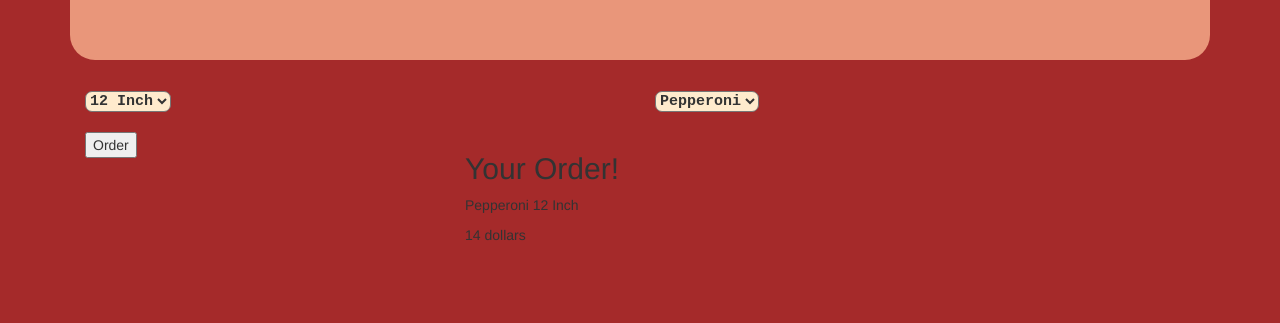
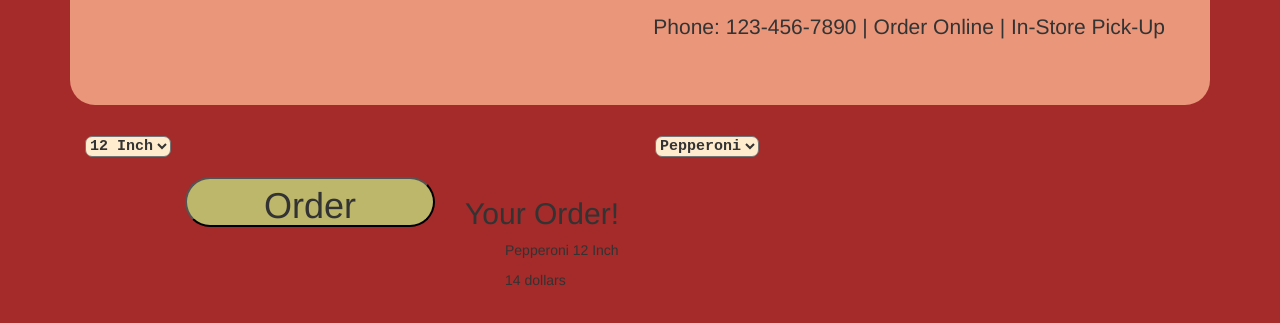
Before and after one commit to BrevinCronk98/Marios-Pizza-Parlor, a plain HTML site: page index.html in a window 1280 px wide. Both pictures are taken after a click on the button "Order". Shown: the part 367-690 px from the top of the page. Drawn offline with Linux system fonts and the light colour scheme.

Commit message:
styling and refactor

```diff
--- a/css/styles.css
+++ b/css/styles.css
@@ -44,6 +44,10 @@ font-size: 25px;
     font-weight:bold;
 }
 
+#header-text {
+    float: right;
+}
+
 #pep {
     font-size: 18px;
     font-weight: bold;
@@ -67,6 +71,16 @@ font-size: 25px;
     font-weight:bold;
 }
 
+#add-btn {
+    background-color: darkkhaki;
+    width: 250px;
+    height: 50px;
+    border-radius: 25px;
+    font-size: 36px;
+    float: right;
+
+}
+
 body{
     background-color: brown;
 }
--- a/index.html
+++ b/index.html
@@ -5,7 +5,7 @@
     <script src="/js/scripts.js"></script>
     <link rel="stylesheet" href="/css/bootstrap.css">
     <link rel="stylesheet" href="/css/styles.css">
-    <title>Document</title>
+    <title>Marios Pizza</title>
 </head>
 <body>
     <div class="container">
@@ -14,6 +14,7 @@
                     <img id="pic" src="https://img1.wsimg.com/isteam/ip/8f0439b3-7860-4049-a8e7-1a92dce87d3f/902467f6-b9a0-4ffc-9110-21786cbbf5f4.jpg/:/cr=t:0%25,l:0%25,w:100%25,h:100%25" >
                     <h1 id="title">Marios Pizza</h1>
                     <p id="slogan">Our pizza is made fresh everyday</p>
+                    <p id="header-text">Phone: 123-456-7890    |    Order Online   |   In-Store Pick-Up</p>
                 </div>
             </div>
         <div class="row1">
@@ -54,12 +55,12 @@
                 <div class="col-md-4">
                     <div id="display-div">
                         <h2>Your Order!</h2>
-                        <p id="pizza-disp"></p>
-                        <p id="total-disp"></p>
+                        <ul id="pizza-disp"></ul>
+                        <ul id="total-disp"></ul>
                     </div>
+                 </div>
                 </div>
             </div>
-        </div>
 
 
 
--- a/js/scripts.js
+++ b/js/scripts.js
@@ -43,6 +43,7 @@ $(document).ready(function(){
         pizza.addSizePrice();
         pizza.addToppingPrice();
         pizza.findTotal()
+        // $("#add-btn").hide();
         $("#display-div").show();
         $("#pizza-disp").text(pizza.toppings  + ' ' + pizza.size)
         $("#total-disp").text(pizza.total + ' ' + "dollars")
```
